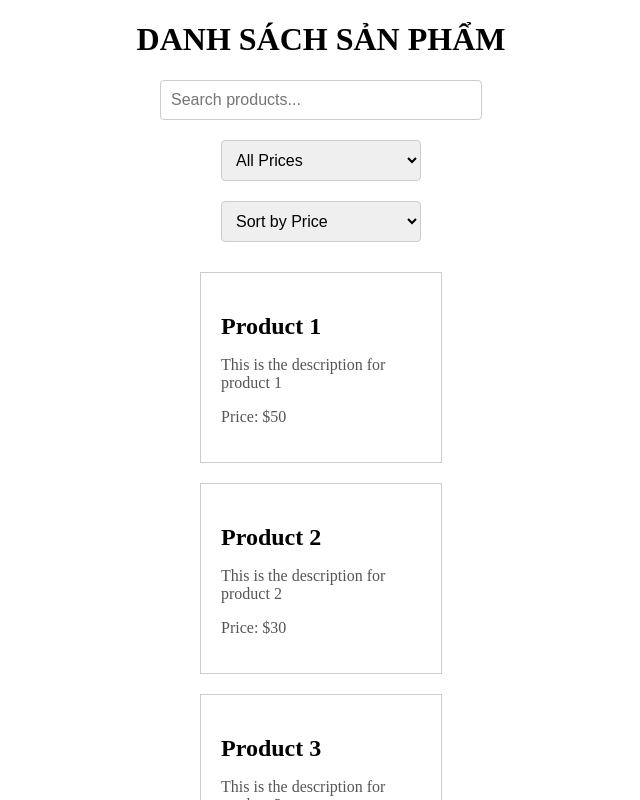
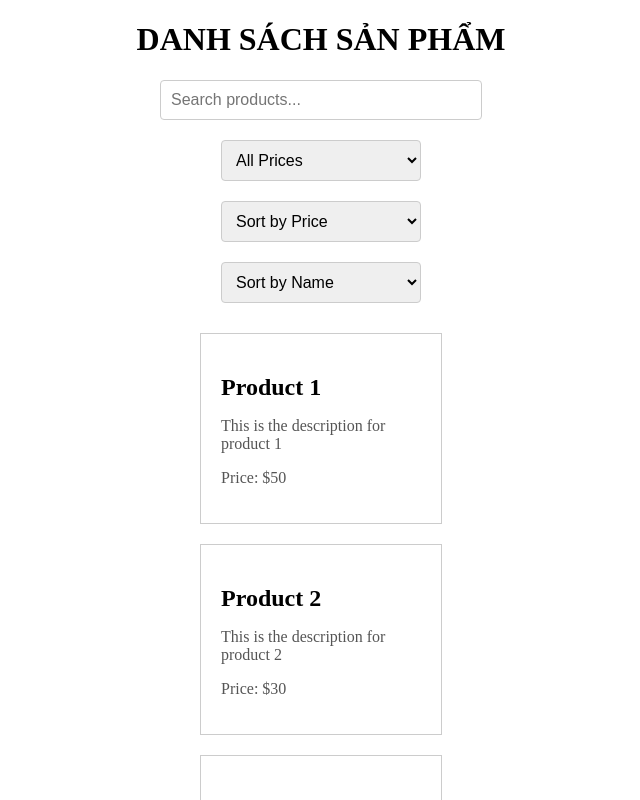
Before and after one commit to Tubuixuan/ung-dung-hien-thi-danh-sach-san-pham, a React (Create React App) app: page / in a window 1280 px wide. Shown: the top 800 px of the page, without its empty margins (319-959 px from the left). Built offline with nearby package versions, Linux system fonts and the light colour scheme.

Commit message:
+ Lọc sản phẩm theo tên

```diff
--- a/src/App.css
+++ b/src/App.css
@@ -30,6 +30,15 @@
 }
 
 .sort-order {
+  padding: 10px;
+  margin-bottom: 20px;
+  width: 200px;
+  font-size: 1em;
+  border: 1px solid #ccc;
+  border-radius: 4px;
+}
+
+.name-sort-order {
   /* THÊM MỚI */
   padding: 10px; /* THÊM MỚI */
   margin-bottom: 20px; /* THÊM MỚI */
--- a/src/ProductList.js
+++ b/src/ProductList.js
@@ -5,7 +5,8 @@ import ProductItem from "./ProductItem";
 const ProductList = () => {
   const [searchTerm, setSearchTerm] = useState("");
   const [priceFilter, setPriceFilter] = useState("");
-  const [sortOrder, setSortOrder] = useState(""); // THÊM MỚI
+  const [sortOrder, setSortOrder] = useState("");
+  const [nameSortOrder, setNameSortOrder] = useState(""); // THÊM MỚI
 
   const products = [
     {
@@ -53,9 +54,14 @@ const ProductList = () => {
         (priceFilter === "" || product.price <= parseInt(priceFilter))
     )
     .sort((a, b) => {
+      if (sortOrder === "asc") return a.price - b.price;
+      if (sortOrder === "desc") return b.price - a.price;
+      return 0;
+    })
+    .sort((a, b) => {
       // THÊM MỚI
-      if (sortOrder === "asc") return a.price - b.price; // THÊM MỚI
-      if (sortOrder === "desc") return b.price - a.price; // THÊM MỚI
+      if (nameSortOrder === "asc") return a.name.localeCompare(b.name); // THÊM MỚI
+      if (nameSortOrder === "desc") return b.name.localeCompare(a.name); // THÊM MỚI
       return 0; // THÊM MỚI
     }); // THÊM MỚI
 
@@ -78,16 +84,25 @@ const ProductList = () => {
         <option value="50">Under $50</option>
         <option value="70">Under $70</option>
       </select>
+      <select
+        value={sortOrder}
+        onChange={(e) => setSortOrder(e.target.value)}
+        className="sort-order"
+      >
+        <option value="">Sort by Price</option>
+        <option value="asc">Price: Low to High</option>
+        <option value="desc">Price: High to Low</option>
+      </select>
       <select // THÊM MỚI
-        value={sortOrder} // THÊM MỚI
-        onChange={(e) => setSortOrder(e.target.value)} // THÊM MỚI
-        className="sort-order" // THÊM MỚI
+        value={nameSortOrder} // THÊM MỚI
+        onChange={(e) => setNameSortOrder(e.target.value)} // THÊM MỚI
+        className="name-sort-order" // THÊM MỚI
       >
         {" "}
         {/* THÊM MỚI */}
-        <option value="">Sort by Price</option> {/* THÊM MỚI */}
-        <option value="asc">Price: Low to High</option> {/* THÊM MỚI */}
-        <option value="desc">Price: High to Low</option> {/* THÊM MỚI */}
+        <option value="">Sort by Name</option> {/* THÊM MỚI */}
+        <option value="asc">Name: A to Z</option> {/* THÊM MỚI */}
+        <option value="desc">Name: Z to A</option> {/* THÊM MỚI */}
       </select>{" "}
       {/* THÊM MỚI */}
       {filteredProducts.length > 0 ? (
```
